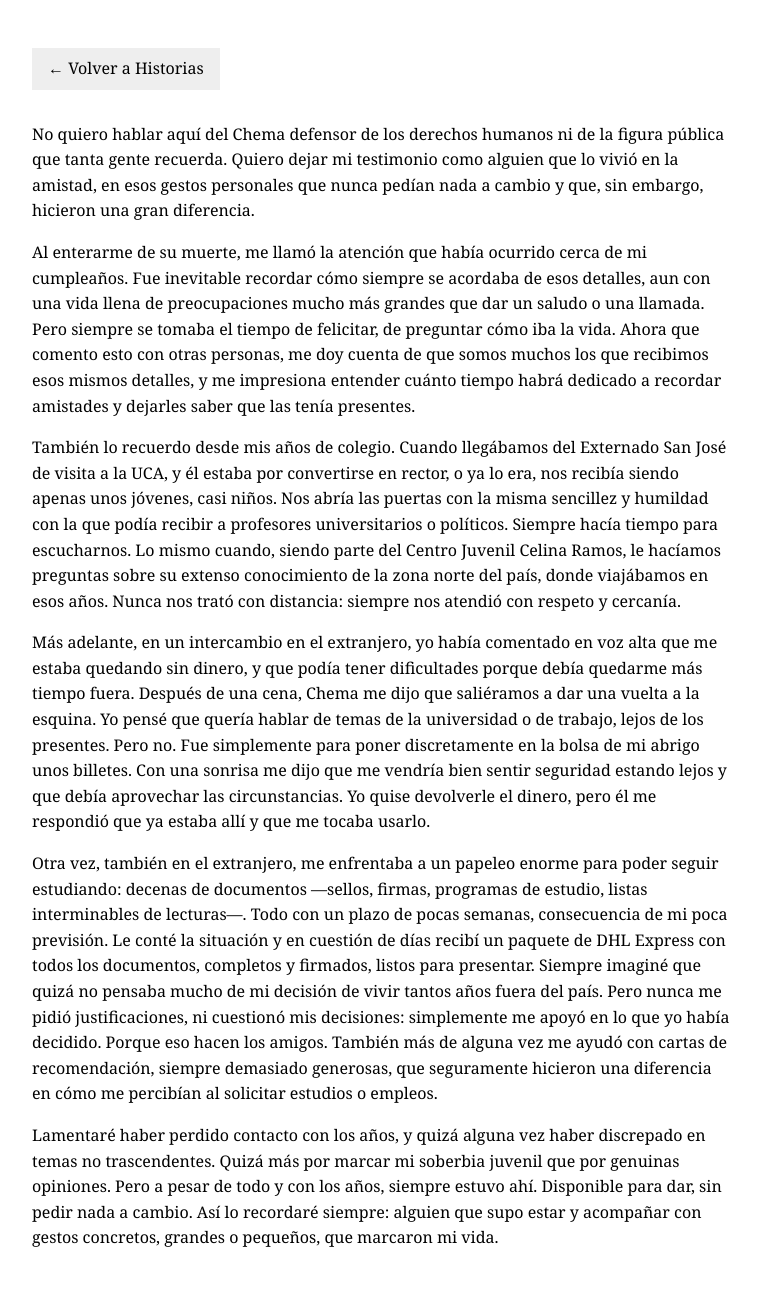
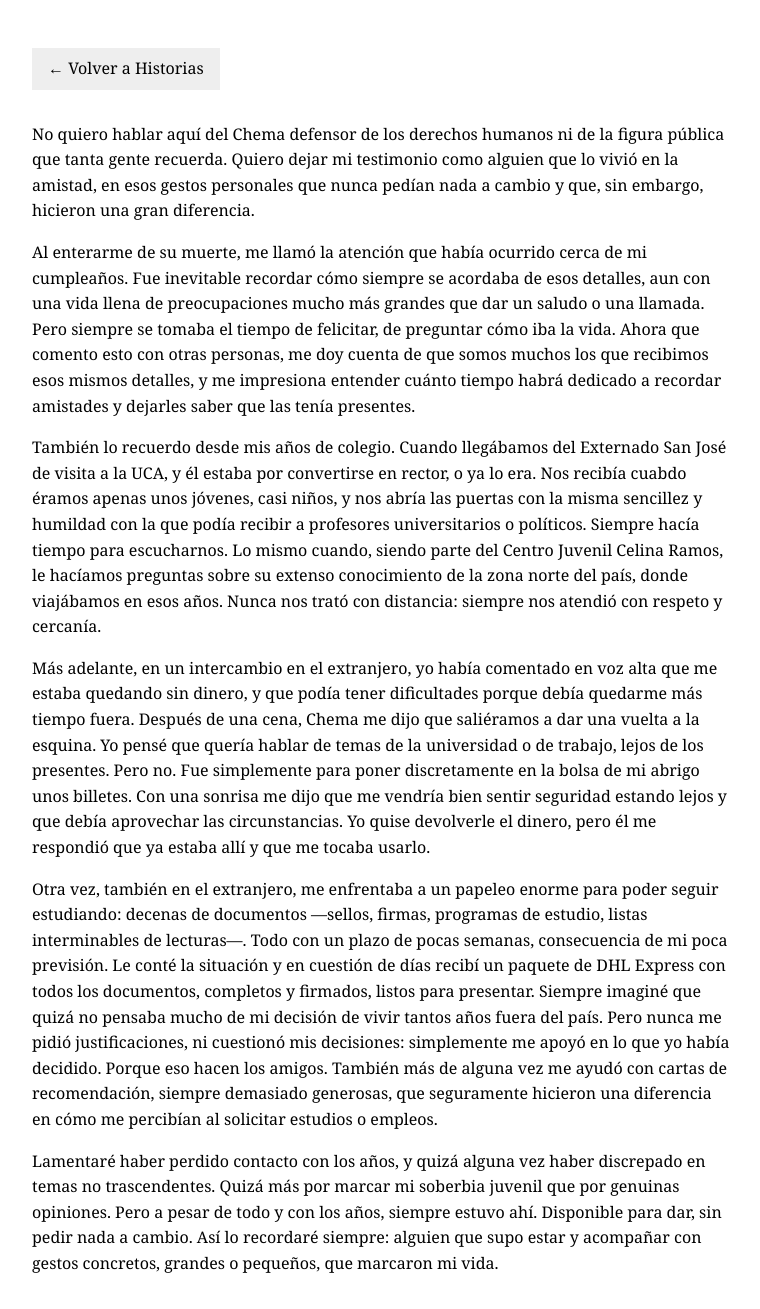
Before and after one commit to albertovth/graciaschema-site, a Jekyll site: the page built from _posts/2025-09-06-alberto-vt.md, in a window 1280 px wide. Shown: the whole page, without its empty margins (258-1018 px from the left). Built offline with Jekyll 4.4.1, drawn with Linux system fonts in a browser that asks for light colours; before the commit the page ends 1283 px from its top, so only the background shows below that.

Commit message:
Update 2025-09-06-alberto-vt.md

```diff
--- a/_posts/2025-09-06-alberto-vt.md
+++ b/_posts/2025-09-06-alberto-vt.md
@@ -9,7 +9,7 @@ No quiero hablar aquí del Chema defensor de los derechos humanos ni de la figur
 
 Al enterarme de su muerte, me llamó la atención que había ocurrido cerca de mi cumpleaños. Fue inevitable recordar cómo siempre se acordaba de esos detalles, aun con una vida llena de preocupaciones mucho más grandes que dar un saludo o una llamada. Pero siempre se tomaba el tiempo de felicitar, de preguntar cómo iba la vida. Ahora que comento esto con otras personas, me doy cuenta de que somos muchos los que recibimos esos mismos detalles, y me impresiona entender cuánto tiempo habrá dedicado a recordar amistades y dejarles saber que las tenía presentes.
 
-También lo recuerdo desde mis años de colegio. Cuando llegábamos del Externado San José de visita a la UCA, y él estaba por convertirse en rector, o ya lo era, nos recibía siendo apenas unos jóvenes, casi niños. Nos abría las puertas con la misma sencillez y humildad con la que podía recibir a profesores universitarios o políticos. Siempre hacía tiempo para escucharnos. Lo mismo cuando, siendo parte del Centro Juvenil Celina Ramos, le hacíamos preguntas sobre su extenso conocimiento de la zona norte del país, donde viajábamos en esos años. Nunca nos trató con distancia: siempre nos atendió con respeto y cercanía.
+También lo recuerdo desde mis años de colegio. Cuando llegábamos del Externado San José de visita a la UCA, y él estaba por convertirse en rector, o ya lo era. Nos recibía cuabdo éramos apenas unos jóvenes, casi niños, y nos abría las puertas con la misma sencillez y humildad con la que podía recibir a profesores universitarios o políticos. Siempre hacía tiempo para escucharnos. Lo mismo cuando, siendo parte del Centro Juvenil Celina Ramos, le hacíamos preguntas sobre su extenso conocimiento de la zona norte del país, donde viajábamos en esos años. Nunca nos trató con distancia: siempre nos atendió con respeto y cercanía.
 
 Más adelante, en un intercambio en el extranjero, yo había comentado en voz alta que me estaba quedando sin dinero, y que podía tener dificultades porque debía quedarme más tiempo fuera. Después de una cena, Chema me dijo que saliéramos a dar una vuelta a la esquina. Yo pensé que quería hablar de temas de la universidad o de trabajo, lejos de los presentes. Pero no. Fue simplemente para poner discretamente en la bolsa de mi abrigo unos billetes. Con una sonrisa me dijo que me vendría bien sentir seguridad estando lejos y que debía aprovechar las circunstancias. Yo quise devolverle el dinero, pero él me respondió que ya estaba allí y que me tocaba usarlo.
 
```
